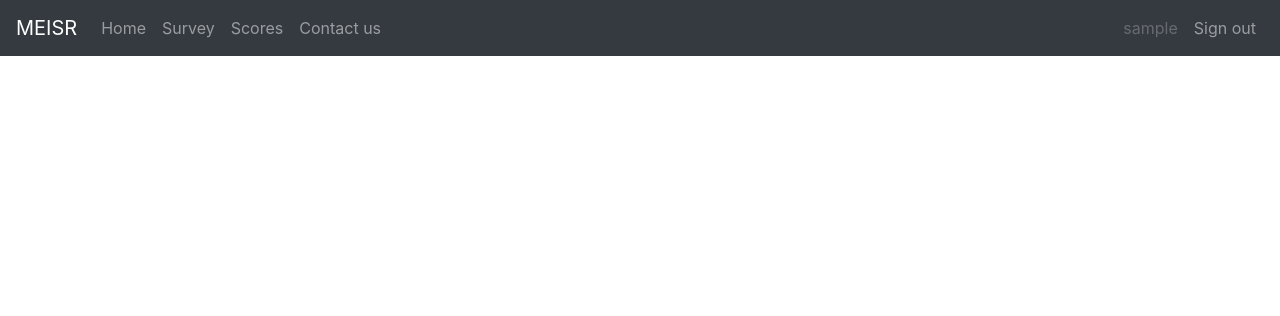
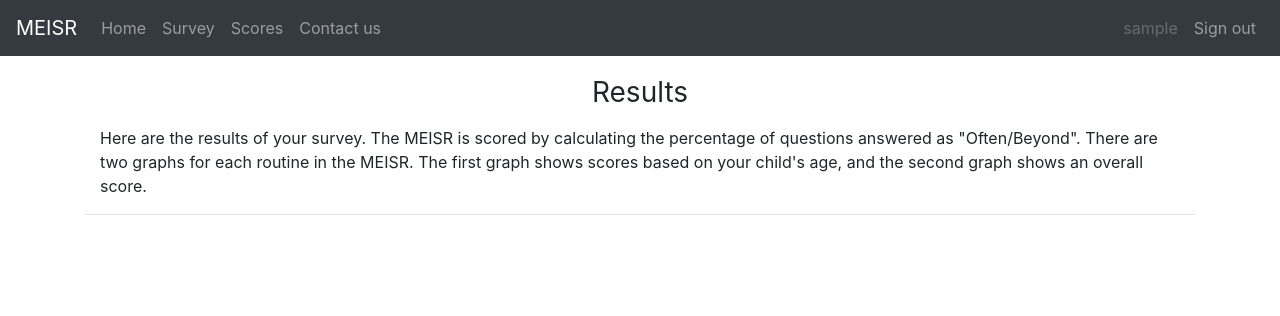
Before and after one commit to EIEIOMEISR/MEISR-WEB, a Django app: page /view_results/ in a window 1280 px wide. Shown: the top 316 px of the page. Run offline with Django 3.2, Linux system fonts and the light colour scheme; the visitor is signed in with stand-in values (Sample User, id 1); data that the repository does not hold is empty; some libraries are stand-ins or nearby versions.

Commit message:
html formatting

```diff
--- a/meisr/survey/forms.py
+++ b/meisr/survey/forms.py
@@ -34,7 +34,7 @@ class DateInput(forms.DateInput):
 	input_type = 'date'
 
 class SignupForm(forms.Form):
-	birth_date = forms.DateField(required=True, label="Your child's date of birth", widget=DateInput())
+	birth_date = forms.DateField(required=True, label="Your child's date of birth (mm/dd/yyyy)", widget=DateInput())
 
 	def signup(self, request, user):
 		user.profile.birth_date = self.cleaned_data['birth_date']
--- a/meisr/survey/templates/account/signup.html
+++ b/meisr/survey/templates/account/signup.html
@@ -13,6 +13,7 @@
 		{% csrf_token %}
 		{% for field in form %}
 			<div class="row pb-2">
+				<label>{{field.label}}</label>
 				{{ field|addcss:"form-control" }}
 			</div>
 
--- a/meisr/survey/templates/scores/index.html
+++ b/meisr/survey/templates/scores/index.html
@@ -2,12 +2,22 @@
 
 {% block content %}
 
+<div class="text-center">
+<h1 class="h3 mb-3 font-weight-normal pt-3">Results</h1>
+</div>
 
+<div class="col">
+<p>Here are the results of your survey. The MEISR is scored by calculating the percentage of questions answered as "Often/Beyond". There are two graphs for each routine in the MEISR. The first graph shows scores based on your child's age, and the second graph shows an overall score.</p>
+</div>
+
+  <hr>
   {% for key, val in charts.items %}
+	<h4>{{key}}</h4>
 	<div class="row">
 		  <div class="col-sm-12 col-md-6">{{ val.age|safe }}</div>
 		  <div class="col-sm-12 col-md-6">{{ val.full|safe }}</div>
 	</div>
+	<hr>
   {% endfor %}
   <script type="text/javascript" src="http://kozea.github.com/pygal.js/latest/pygal-tooltips.min.js"></script>
 {% endblock %}
--- a/meisr/survey/templates/survey/index.html
+++ b/meisr/survey/templates/survey/index.html
@@ -3,7 +3,7 @@
 {% block content %}
 
 <div class="row">
-	<div class="col-lg-12">
+	<div class="col">
 		<div class="text-center"><h1 class="display-4 mt-3">Online MEISR Tool</h1></div>
 		<p class="lead">The Measure of Engagement, Independence, and Social Relationships produces a profile of a child’s functioning in home and community routines. It is for children birth to three years of age. A child’s caregiver, such as a parent, completes it.</p>
 
--- a/meisr/survey/views.py
+++ b/meisr/survey/views.py
@@ -139,7 +139,7 @@ def data(request):
 
 	# generate column headers
 	columns = ['Legajo', 'ID', 'Date of Birth']
-	for x in range(1,3):
+	for x in range(1,4):
 		columns.append('T{}Date'.format(x))
 		for i,y in enumerate(questions):
 			columns.append('T{}{}{}'.format(x,y.routine.code,i+1))
```
